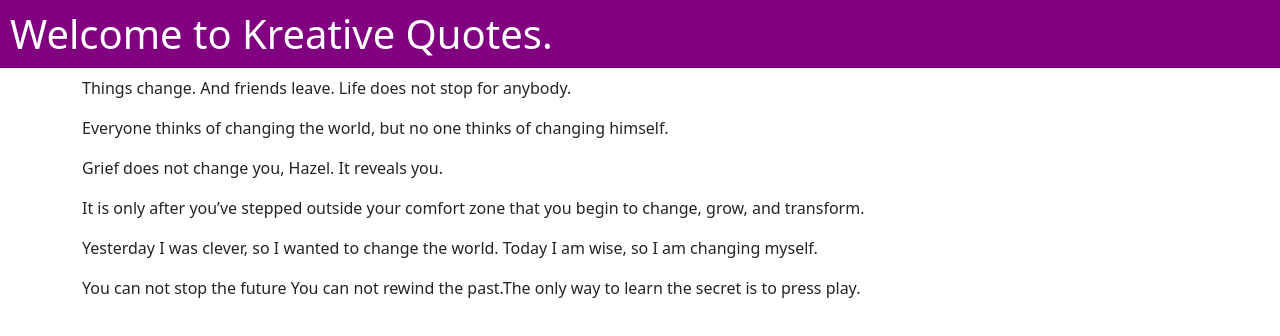
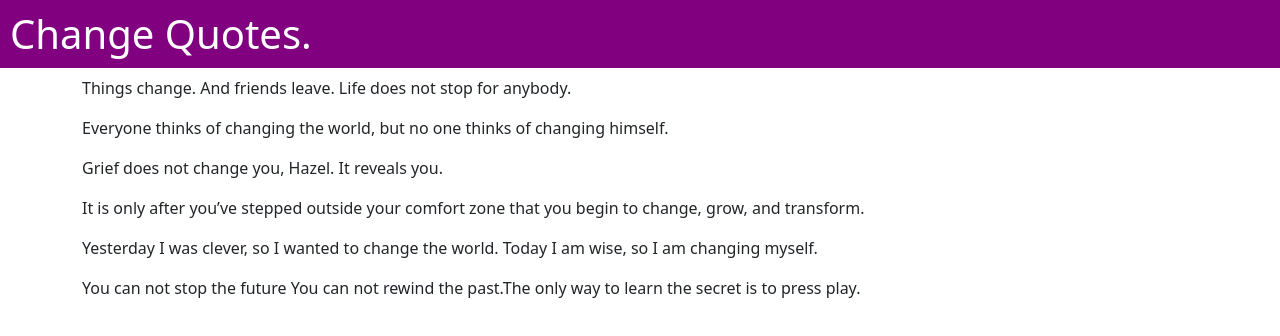
Before and after one commit to Muturi403/Quotes, an Angular app: page / in a window 1280 px wide. Shown: the top 336 px of the page. Built offline with nearby package versions, Linux system fonts and the light colour scheme.

Commit message:
added a new header

```diff
--- a/src/app/app.component.html
+++ b/src/app/app.component.html
@@ -1,3 +1,3 @@
 
-  <h1>Welcome to Kreative Quotes.</h1>
+  <h1>Change Quotes.</h1>
   <app-quote></app-quote>
```
